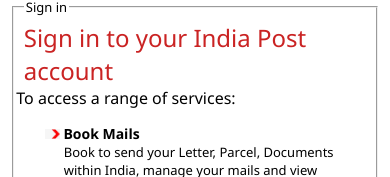
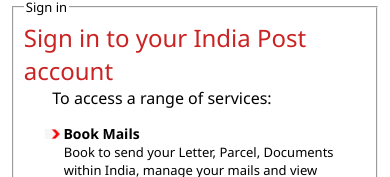
Before and after one commit to sachindwi17/indian-post-login-page, a plain HTML site: page indiapostloginpage/index.html in a window 390 px wide. Shown: the part 105-282 px from the top of the page. Drawn offline with nearby package versions, Linux system fonts and the light colour scheme.

Commit message:
Update phone.css

```diff
--- a/indiapostloginpage/phone.css
+++ b/indiapostloginpage/phone.css
@@ -45,7 +45,7 @@
     }
     .h3p{
         font-size: 16px;
-        margin-left: -138px;
+        margin-left: -66px;
     }
     .signin{
         width: auto;
```
